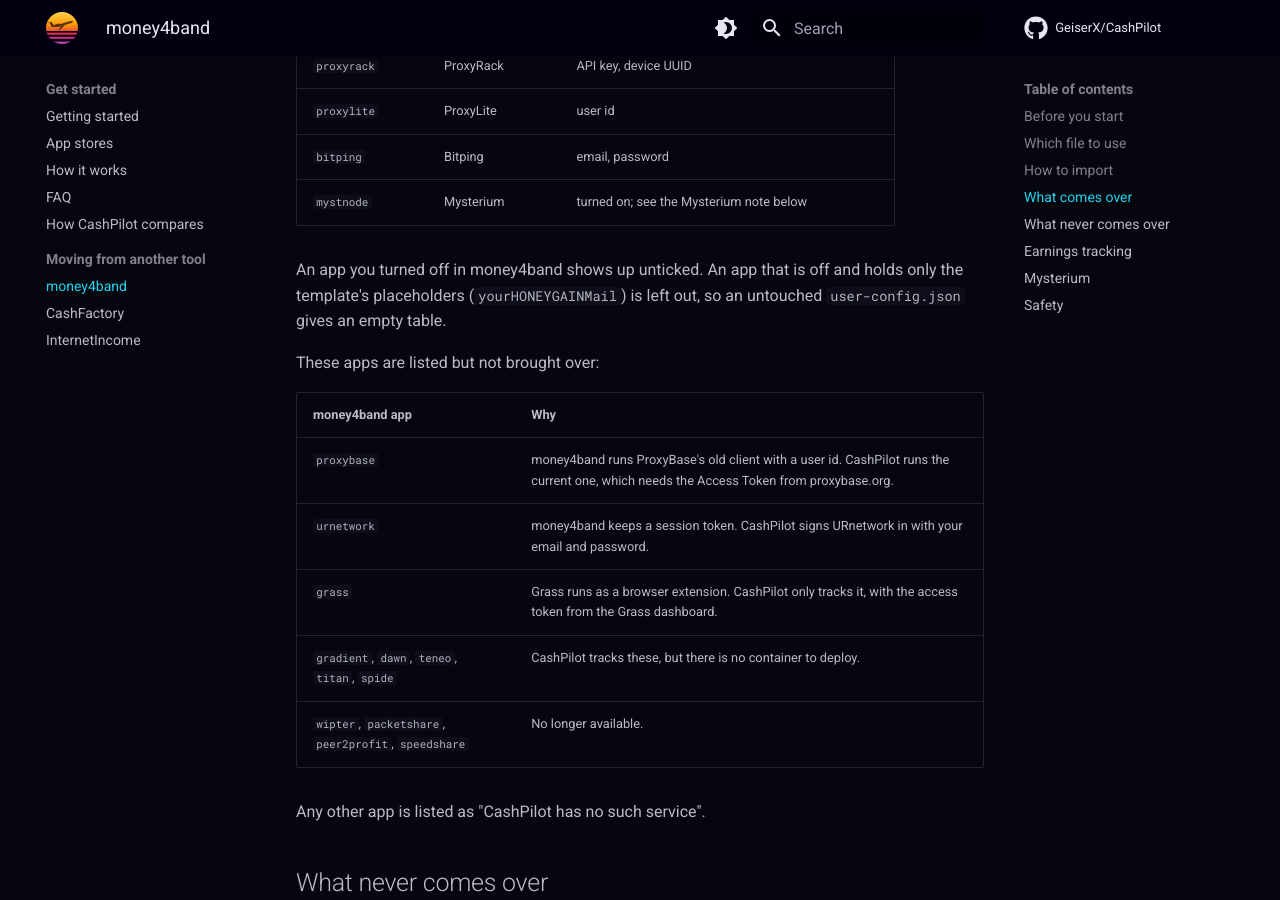
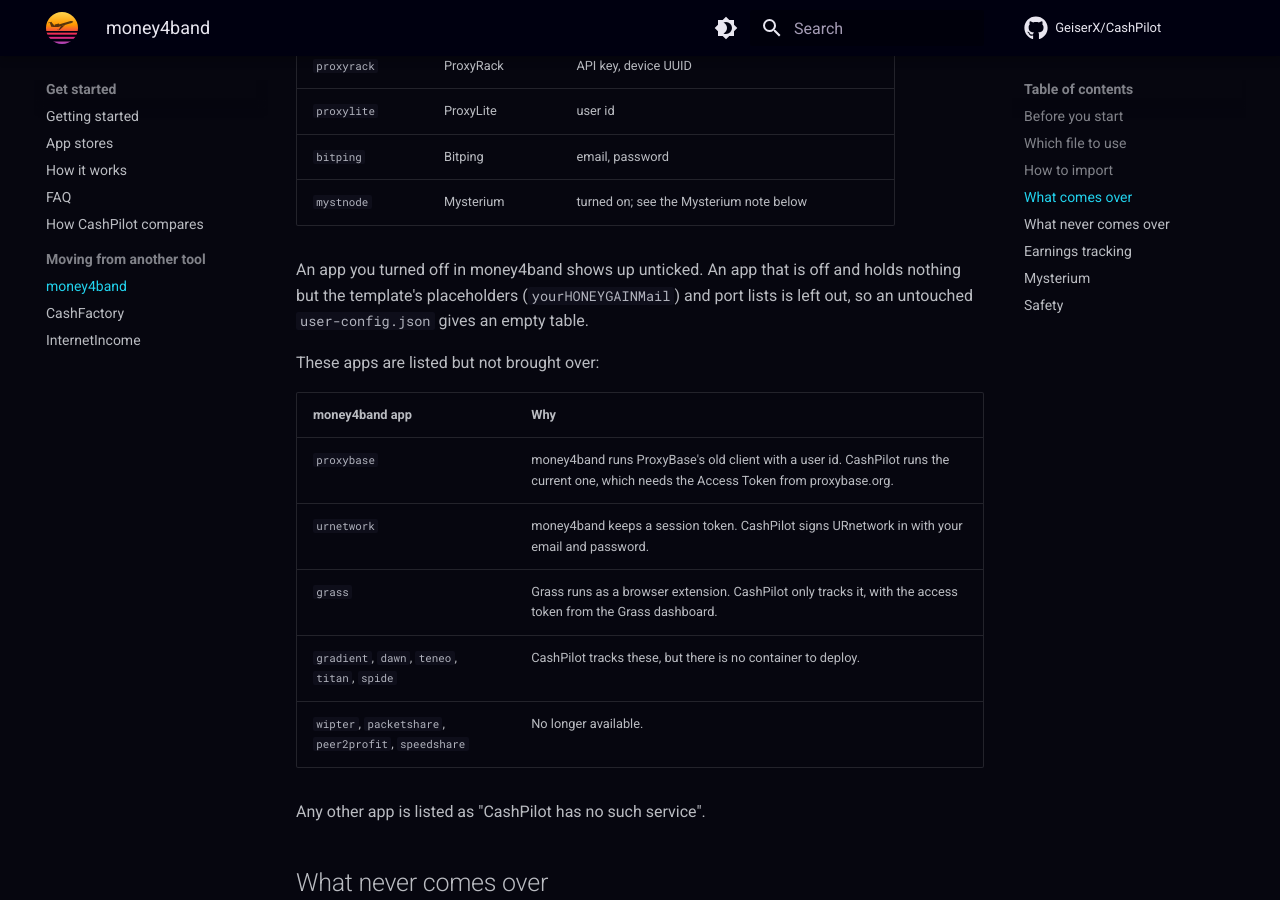
Before and after one commit to GeiserX/CashPilot, an MkDocs documentation site: the page built from docs/migrate/money4band.md, in a window 1280 px wide and 900 px high, scrolled down 1530 px. Built offline with MkDocs 1.6.1 and Material for MkDocs 9.7.7, drawn with Linux system fonts in a browser that asks for light colours; comment, search, counter and statistics services are not loaded.

Commit message:
fix(import): say the original can be stopped once a proxied copy runs, and which off apps the money4band table leaves out

```diff
--- a/docs/migrate/money4band.md
+++ b/docs/migrate/money4band.md
@@ -62,8 +62,8 @@
 | `mystnode` | Mysterium | turned on; see the Mysterium note below |
 
 An app you turned off in money4band shows up unticked. An app that is off and
-holds only the template's placeholders (`yourHONEYGAINMail`) is left out, so an
-untouched `user-config.json` gives an empty table.
+holds nothing but the template's placeholders (`yourHONEYGAINMail`) and port
+lists is left out, so an untouched `user-config.json` gives an empty table.
 
 These apps are listed but not brought over:
 
```
Also changed, not shown: 2 other files.
